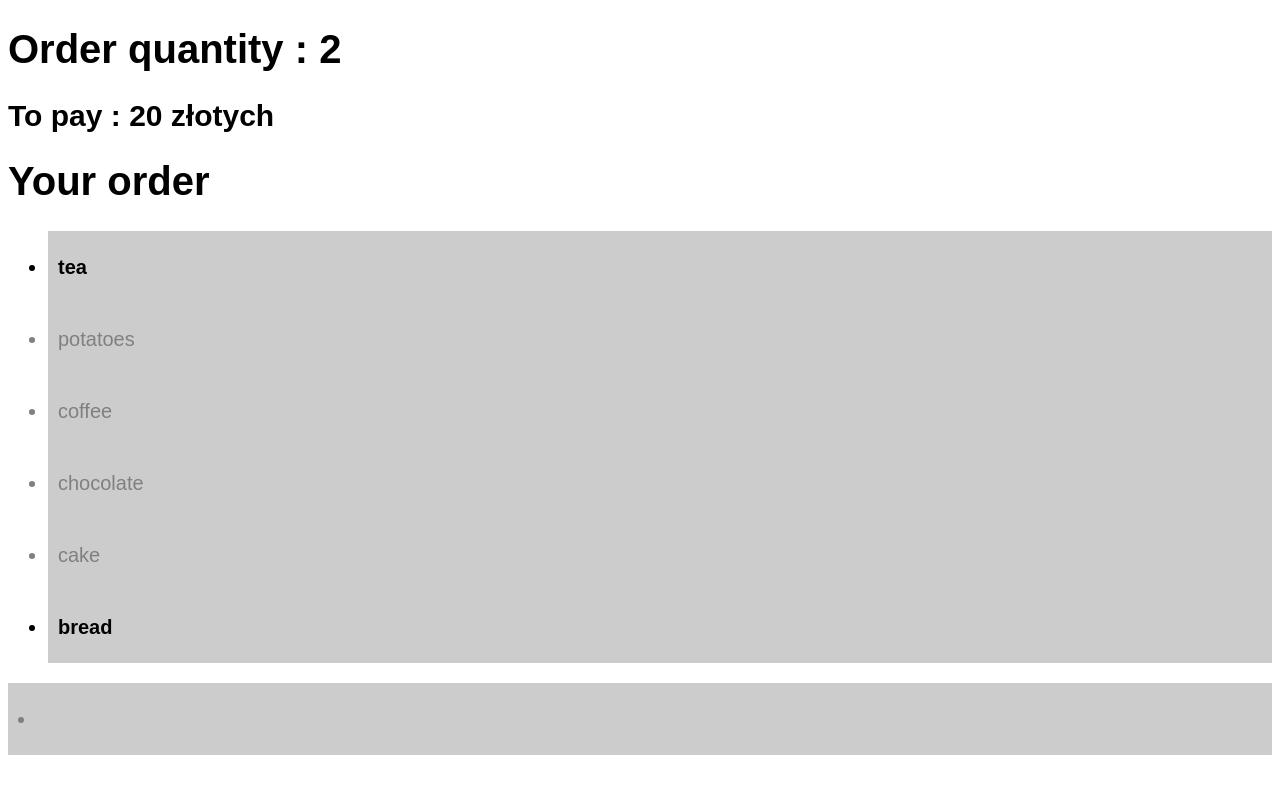
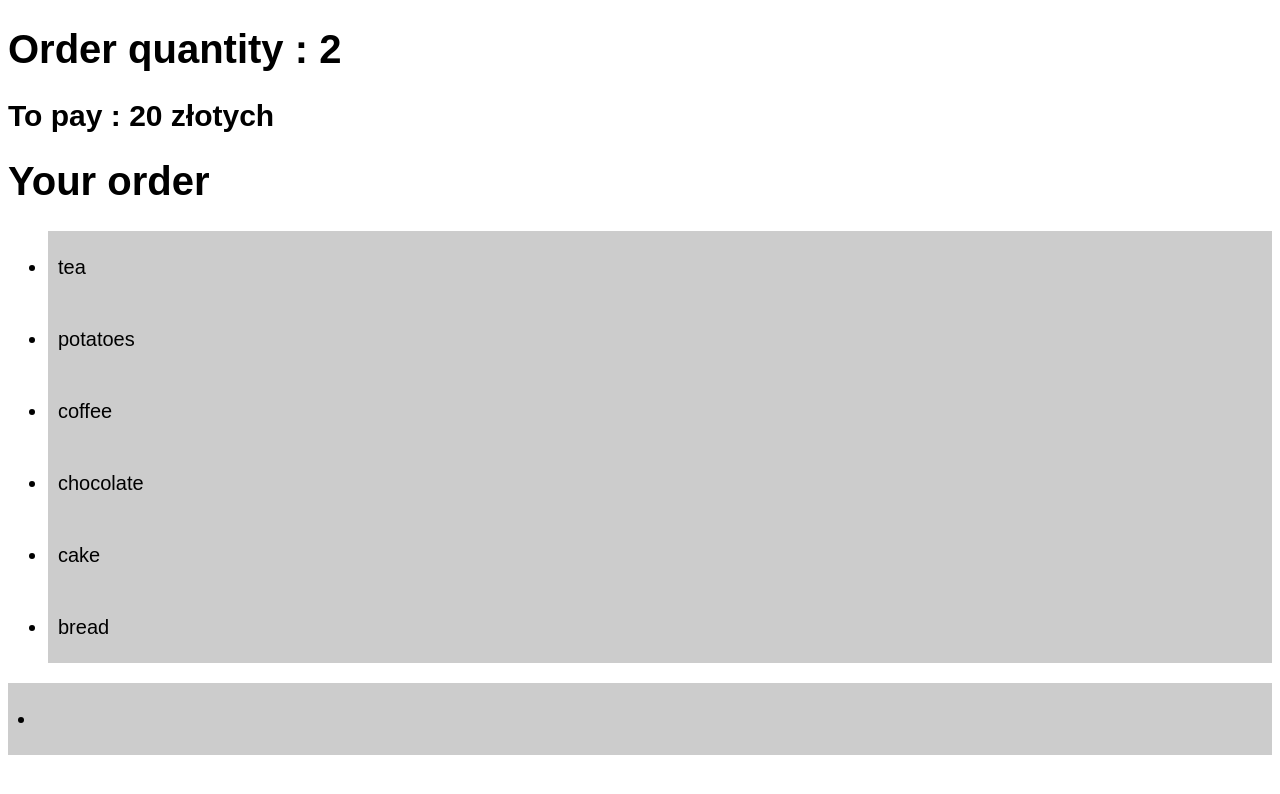
Before and after one commit to MagdalenaOuirane/menu-shop, a React (Create React App) app: page / in a window 1280 px wide. Shown: the top 794 px of the page. Built offline with nearby package versions, Linux system fonts and the light colour scheme.

Commit message:
add className to li

```diff
--- a/src/Components/Item.js
+++ b/src/Components/Item.js
@@ -3,7 +3,7 @@ import React from 'react';
 const Item = (props) => (
 
     <div>
-        <li style={props.active ? { fontWeight: 'bold' } : { color: 'gray' }}
+        <li className={props.active ? 'enabled' : 'disabled'}
             onClick={() => props.changeStatus(props.id)}
 
         >{props.name}</li>
@@ -13,7 +13,7 @@ const Item = (props) => (
 
 
 
-
+//style={props.active ? { fontWeight: 'bold' } : { color: 'gray' }}
 
 
 
```
